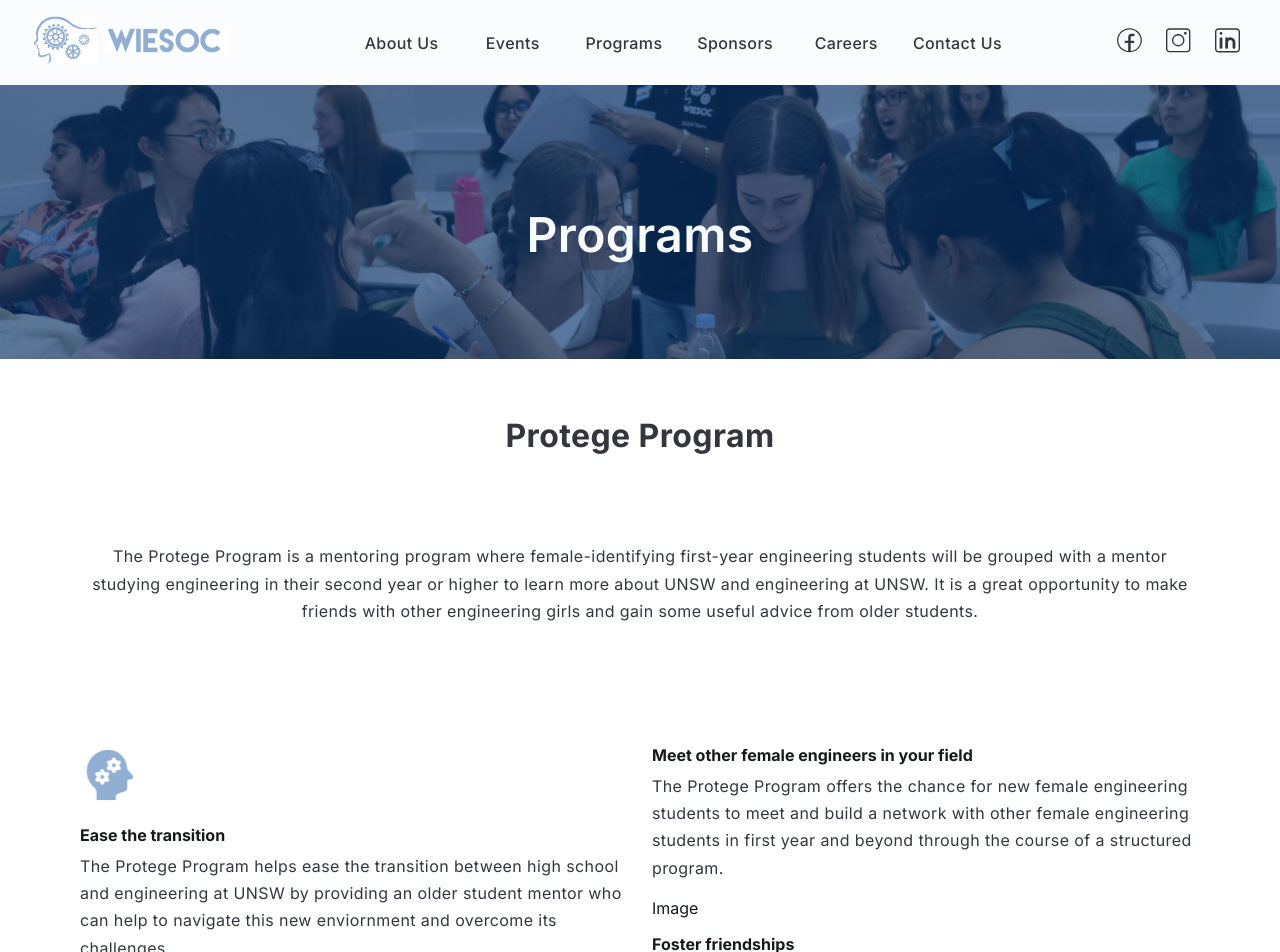
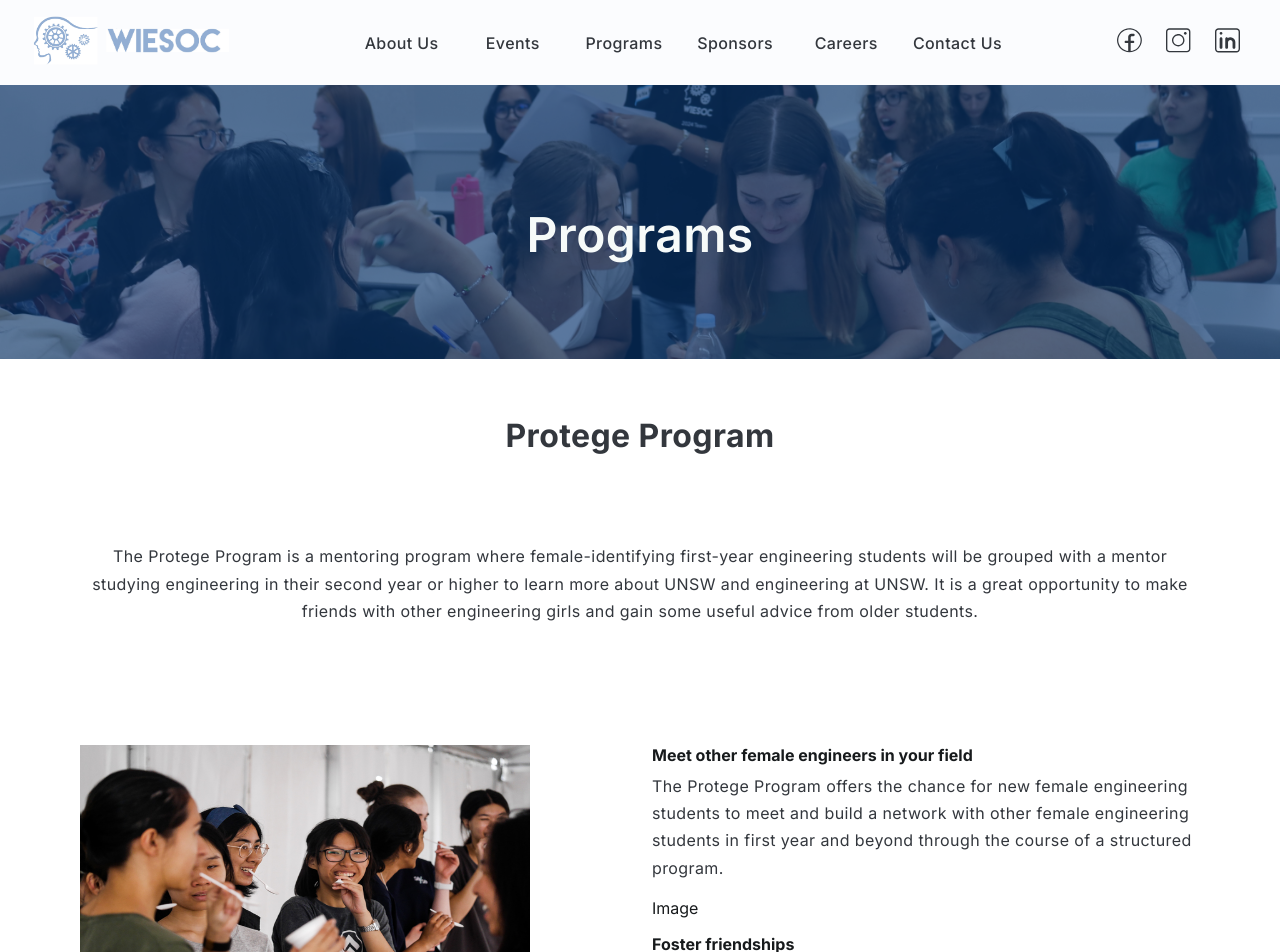
Before and after one commit to UNSW-WIESoc/website, a Next.js app: page /programs/protege-program in a window 1280 px wide. Shown: the top 952 px of the page. Built offline with nearby package versions, Linux system fonts and the light colour scheme.

Commit message:
Added first image, still need to adjust dimensions

```diff
--- a/app/(pages)/programs/protege-program/page.tsx
+++ b/app/(pages)/programs/protege-program/page.tsx
@@ -23,7 +23,7 @@ export default function ProtegeProgram() {
         <Stack direction='row' spacing={3} sx={{ margin: '0 auto' }}>
           <Stack direction='column' spacing={2} sx={{ width: '50%' }}>
             <Box>
-              <Image src={'/programs/Learning.svg'} alt='icon' height={60} width={60}/>
+              <Image src={'/programs/protege-program/Spoons.jpg'} alt='icon' height={300} width={450}/>
             </Box>
             <Box>
               <Typography level='h4' sx={{ mb: 1 }}>
```
Also changed, not shown: public/programs/protege-program/Spoons.jpg (added).
